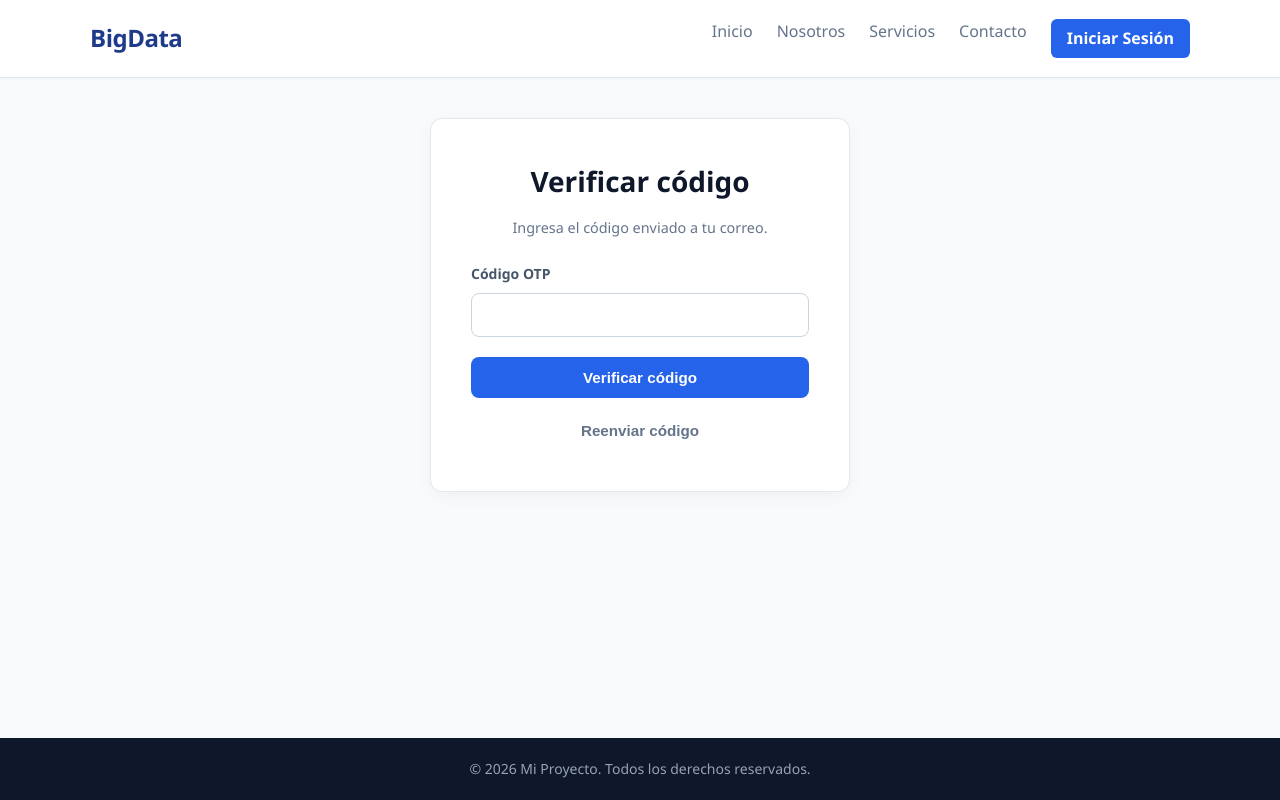
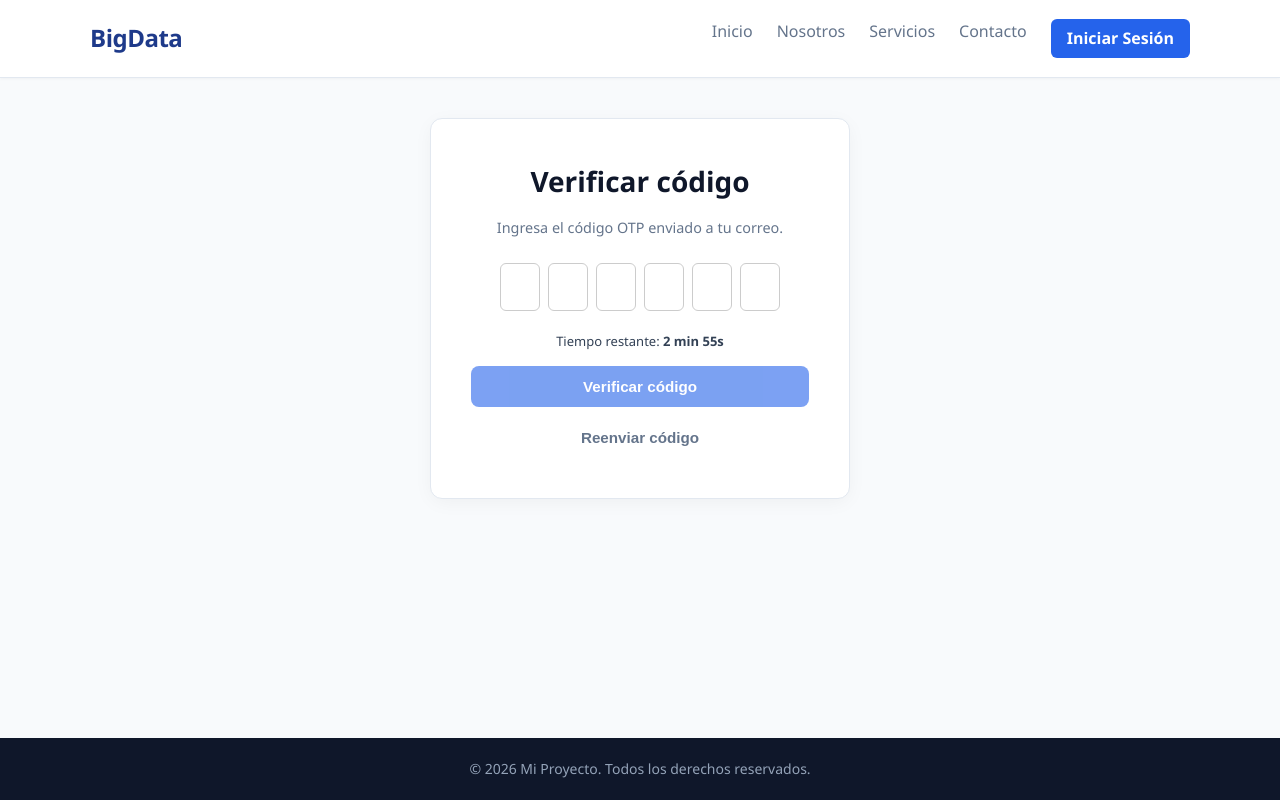
Before and after one commit to code-test18/BIG-DATA, a React (Vite) app: page /otp in a window 1280 px wide. Built offline with nearby package versions, Linux system fonts and the light colour scheme; no server answers.

Commit message:
login mejorado

```diff
--- a/src/pages/login/Otp.tsx
+++ b/src/pages/login/Otp.tsx
@@ -1,87 +1,144 @@
-import { useState, type SyntheticEvent } from 'react';
+import { useState, useEffect, useRef, type SyntheticEvent, type KeyboardEvent } from 'react';
 import { useLocation, useNavigate } from 'react-router-dom';
 import { authService } from '../../services/authService';
 
-interface OtpResponse {
-  token?: string;
-  accessToken?: string;
-}
+export default function Otp() {
+  // --- ESTADOS ---
+  const [otp, setOtp] = useState<string[]>(Array(6).fill('')); // Arreglo para los 6 dígitos del OTP
+  const [error, setError] = useState<string | null>(null);     // Mensaje de error para la alerta
+  const [loading, setLoading] = useState(false);               // Estado de carga para deshabilitar botones
+  const [timeLeft, setTimeLeft] = useState(180);               // Tiempo de validez del código (3 minutos)
+  const [cooldown, setCooldown] = useState(0);                  // Tiempo de bloqueo para reenviar (máx. 5 min)
 
-function Otp() {
-  const [code, setCode] = useState('');
-  const [error, setError] = useState<string | null>(null);
-  const [loading, setLoading] = useState(false);
-  const location = useLocation();
+  // Referencia para manipular el foco táctil de cada input dinámicamente
+  const inputsRef = useRef<(HTMLInputElement | null)[]>([]);
+  const { state } = useLocation();
   const navigate = useNavigate();
-  const userId = location.state?.userId as string | undefined;
+  const userId = state?.userId as string | undefined;
 
-  const handleSubmit = async (e: SyntheticEvent<HTMLFormElement>) => {
+  // --- TEMPORIZADOR GLOBAL ---
+  useEffect(() => {
+    const timer = setInterval(() => {
+      setTimeLeft((p) => (p > 0 ? p - 1 : 0));
+      setCooldown((p) => (p > 0 ? p - 1 : 0));
+    }, 1000);
+    return () => clearInterval(timer);
+  }, []);
+
+  // Convierte segundos a formato "X min Ys"
+  const formatTime = (s: number) => {
+    const m = Math.floor(s / 60);
+    const sec = s % 60;
+    if (m === 0) return `${sec}s`;
+    return `${m} min ${sec < 10 ? '0' : ''}${sec}s`;
+  };
+
+  // --- MANEJO DE TECLADO Y CASILLAS ---
+  const handleChange = (v: string, i: number) => {
+    if (!/^\d*$/.test(v)) return;
+    const n = [...otp]; n[i] = v.slice(-1); setOtp(n);
+    if (v && i < 5) inputsRef.current[i + 1]?.focus();
+  };
+
+  const handleKeyDown = (e: KeyboardEvent, i: number) => {
+    if (e.key === 'Backspace' && !otp[i] && i > 0) inputsRef.current[i - 1]?.focus();
+  };
+
+  // --- ACCIONES CON BACKEND ---
+  const handleSubmit = async (e: SyntheticEvent) => {
     e.preventDefault();
+    if (!userId) return setError('No se encontró el usuario.');
+    setLoading(true);
     setError(null);
-    if (!userId) {
-      setError('No se encontró el usuario a verificar.');
-      return;
-    }
 
-    setLoading(true);
     try {
-      const result = (await authService.verifyOtp({ userId, code: code.trim() })) as OtpResponse;
-      const token = result?.token ?? result?.accessToken;
-      if (!token) throw new Error('No se recibió el token de autenticación.');
+      const res = await authService.verifyOtp({ userId, code: otp.join('') }) as { token?: string; accessToken?: string };
+      const token = res?.token ?? res?.accessToken;
+      if (!token) throw new Error('Token no recibido.');
+
       localStorage.setItem('auth_token', token);
       navigate('/dashboard');
     } catch (err) {
-      setError(err instanceof Error ? err.message : 'No se pudo verificar el código.');
+      setError(err instanceof Error ? err.message : 'Error al verificar.');
+    } finally { setLoading(false); }
+  };
+
+  const handleResend = async () => {
+    if (!userId || loading || cooldown > 0) return;
+    setLoading(true);
+    setError(null);
+
+    try {
+      await authService.resendOtp({ userId });
+      setCooldown(300);  // Bloquea el botón por 5 minutos
+      setTimeLeft(180);  // Reinicia los 3 minutos de validez del OTP
+      setOtp(Array(6).fill(''));
+    } catch (err) {
+      let msg = err instanceof Error ? err.message : 'Error al reenviar.';
+
+      const match = msg.match(/(\d+)\s*segundos/i);
+      if (match && match[1]) {
+        const cappedSeconds = Math.min(parseInt(match[1], 10), 300);
+        setCooldown(cappedSeconds); // Se activa el contador dinámico
+        setError(null);             // Limpiamos el error en texto porque el botón ya indicará la espera
+      } else {
+        setError(msg);
+      }
     } finally {
       setLoading(false);
     }
   };
 
-  const handleResend = async () => {
-    setError(null);
-    if (!userId) {
-      setError('No se encontró el usuario a verificar.');
-      return;
-    }
-
-    setLoading(true);
-    try {
-      await authService.resendOtp({ userId });
-    } catch (err) {
-      setError(err instanceof Error ? err.message : 'No se pudo reenviar el código.');
-    } finally {
-      setLoading(false);
-    }
-  };
+  const isResendDisabled = loading || cooldown > 0;
 
   return (
     <section className="page auth-container">
       <div className="auth-card">
         <h2>Verificar código</h2>
-        <p className="auth-subtitle">Ingresa el código enviado a tu correo.</p>
-        {error && <div className="alert-error">{error}</div>}
+        <p className="auth-subtitle">Ingresa el código OTP enviado a tu correo.</p>
+
+        {/* Solo mostramos la alerta de error si no hay un contador de espera activo */}
+        {error && cooldown === 0 && <div className="alert-error">{error}</div>}
+
         <form onSubmit={handleSubmit}>
-          <div className="form-group">
-            <label htmlFor="otp" className="form-label">Código OTP</label>
-            <input
-              type="text"
-              id="otp"
-              className="form-input"
-              value={code}
-              onChange={(e) => setCode(e.target.value)}
-              required
-            />
+          {/* Casillas de OTP */}
+          <div style={{ display: 'flex', gap: '8px', justifyContent: 'center', margin: '20px 0' }}>
+            {otp.map((digit, idx) => (
+              <input
+                key={idx}
+                ref={(el) => { inputsRef.current[idx] = el; }}
+                type="text"
+                maxLength={1}
+                value={digit}
+                onChange={(e) => handleChange(e.target.value, idx)}
+                onKeyDown={(e) => handleKeyDown(e, idx)}
+                style={{ width: '40px', height: '48px', textAlign: 'center', fontSize: '18px', fontWeight: 'bold', borderRadius: '6px', border: '1px solid #ccc' }}
+              />
+            ))}
           </div>
-          <button type="submit" className="btn btn-primary" disabled={loading}>
+
+          {/* Único indicador de validez del código */}
+          <div style={{ textAlign: 'center', fontSize: '13px', marginBottom: '15px' }}>
+            <p>Tiempo restante: <strong>{formatTime(timeLeft)}</strong></p>
+          </div>
+
+          {/* Botón principal */}
+          <button type="submit" className="btn btn-primary" disabled={loading || otp.some((d) => !d)}>
             {loading ? 'Verificando...' : 'Verificar código'}
           </button>
         </form>
-        <button type="button" className="btn btn-secondary" onClick={handleResend} disabled={loading}>
-          Reenviar código
+
+        {/* Botón de reenvío */}
+        <button
+          type="button"
+          className="btn btn-secondary"
+          onClick={handleResend}
+          disabled={isResendDisabled}
+          style={{ marginTop: '10px', width: '100%', opacity: isResendDisabled ? 0.6 : 1 }}
+        >
+          {cooldown > 0 ? `Reenviar disponible en: ${formatTime(cooldown)}` : 'Reenviar código'}
         </button>
       </div>
     </section>
   );
 }
-
-export default Otp;
```
Also changed, not shown: src/pages/login/Registro.tsx (+56 -52 lines).
